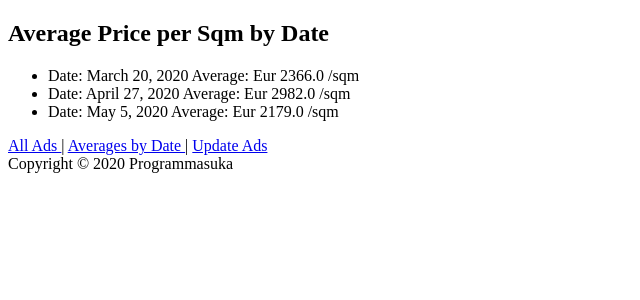
After one commit to albannabla/nuovosalario, a Django app: page /average in a window 1280 px wide. The commit adds this page. Shown: the top 300 px of the page, without its empty margins (0-640 px from the left). Run offline with Django 3.2, Linux system fonts and the light colour scheme; data comes from the database, SQL or seed files in the repository; both versions use the stored data as it was after the commit.

Commit message:
added averages tab

```diff
--- /dev/null
+++ b/NuovoSalario/templates/average.html
@@ -0,0 +1,14 @@
+{% extends 'base.html' %}
+
+{% block content %}
+<h1> {{ view.title }}</h1>
+<ul>
+	{% for shop in view.shops %}
+	<li> Date:
+		{{ shop.date }}
+		Average: Eur
+		{{ shop.averageprice }} /sqm
+	</li>
+	{% endfor %}
+</ul>
+{% endblock content %}
--- a/NuovoSalario/templates/base.html
+++ b/NuovoSalario/templates/base.html
@@ -13,6 +13,13 @@
             <p>Placeholder text in base template. Replace with page content.</p>
             {% endblock content %}
 		</section>
+        <div>
+            <a href="/"> All Ads </a>
+            |
+            <a href="/average"> Averages by Date </a>
+            |
+            <a href="/update"> Update Ads</a>
+        </div>
 		<footer id="footer">Copyright &copy;
             <script type="text/JavaScript">
                 document.write(new Date().getFullYear());
--- a/graph/scraper.py
+++ b/graph/scraper.py
@@ -4,7 +4,7 @@
 import requests, os
 from bs4 import BeautifulSoup
 import pandas as pd
-import datetime
+from datetime import date
 from .models import Shop
 
 def scraper():
@@ -82,8 +82,9 @@ def scraper():
 	#print(test_df.info())
 
 	#save to database
+	today = date.today()
 	for i in range(len(test_df['id'])):
 	    #newinstance = Shop.objects.create(webid="test",link="test3",price="test",description="test",area="test",pricepersqm=0,date="2020-05-05")
-	    newinstance = Shop.objects.create(webid=str(test_df['id'][i]),link=str(test_df['link'][i]),price=str(test_df['price'][i]),description=str(test_df['description'][i]),area=str(test_df['area'][i]),pricepersqm=0,date="2020-05-05")
+	    newinstance = Shop.objects.create(webid=str(test_df['id'][i]),link=str(test_df['link'][i]),price=str(test_df['price'][i]),description=str(test_df['description'][i]),area=str(test_df['area'][i]),pricepersqm=0,date=today)
 
 	return
--- a/graph/urls.py
+++ b/graph/urls.py
@@ -1,8 +1,9 @@
 from django.urls import path
 from . import views
-from .views import ShopList
+from .views import ShopList, avg
 
 urlpatterns = [
     path('', ShopList.as_view()),
+    path('average', avg.as_view()),
     path('update', views.index),
 ]
--- a/graph/views.py
+++ b/graph/views.py
@@ -1,9 +1,11 @@
 from django.shortcuts import render
-from django.views.generic import ListView
+from django.views.generic import ListView, TemplateView
 from .models import Shop
 from .script import purge
 from .scraper import scraper
 import datetime
+from django.db.models import Avg, Func
+
 
 class ShopList(ListView):
 	model = Shop
@@ -14,3 +16,14 @@ def index(request):
 	scraper()
 	purge()
 	return render(request, 'update.html')
+
+class Round(Func):
+	function = 'ROUND'
+	template = '%(function)s(%(expressions)s, 0)'
+
+class avg(TemplateView):
+	template_name = "average.html"
+	title = "Average Price per Sqm by Date"
+
+	def shops(self):
+		return Shop.objects.values('date').annotate(averageprice = Round(Avg('pricepersqm')))
```
Also changed, not shown: db.sqlite3.
